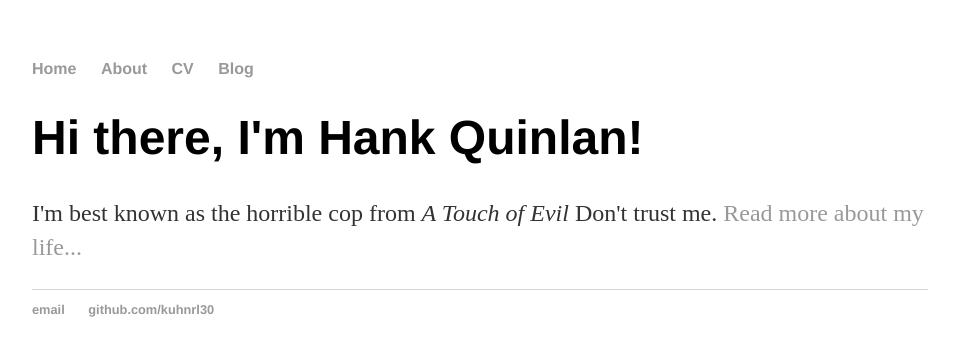
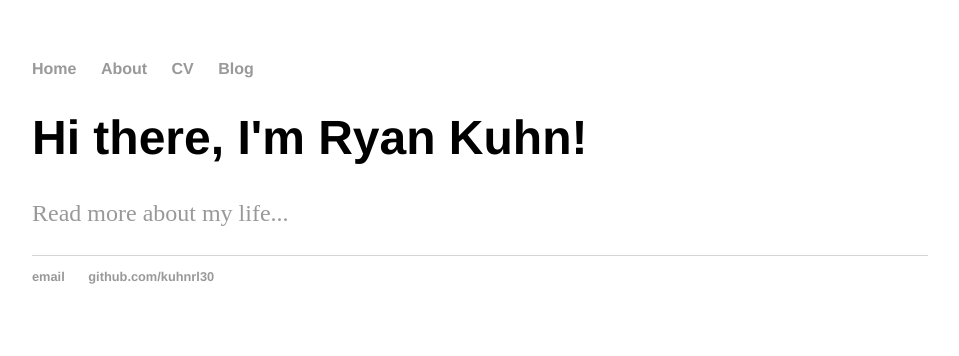
Before and after one commit to kuhnrl30/kuhnrl30.github.io, a Jekyll site: the page built from index.html, in a window 1280 px wide. Shown: the top 356 px of the page, without its empty margins (160-1119 px from the left). Built offline with Jekyll 4.4.1, drawn with Linux system fonts in a browser that asks for light colours.

Commit message:
Update index.html

```diff
--- a/index.html
+++ b/index.html
@@ -3,6 +3,6 @@ layout: default
 title: Hank Quinlan, Horrible Cop
 ---
 <div class="blurb">
-	<h1>Hi there, I'm Hank Quinlan!</h1>
-	<p>I'm best known as the horrible cop from <em>A Touch of Evil</em> Don't trust me. <a href="/about">Read more about my life...</a></p>
+	<h1>Hi there, I'm Ryan Kuhn!</h1>
+	<p> <a href="/about">Read more about my life...</a></p>
 </div><!-- /.blurb -->
```
